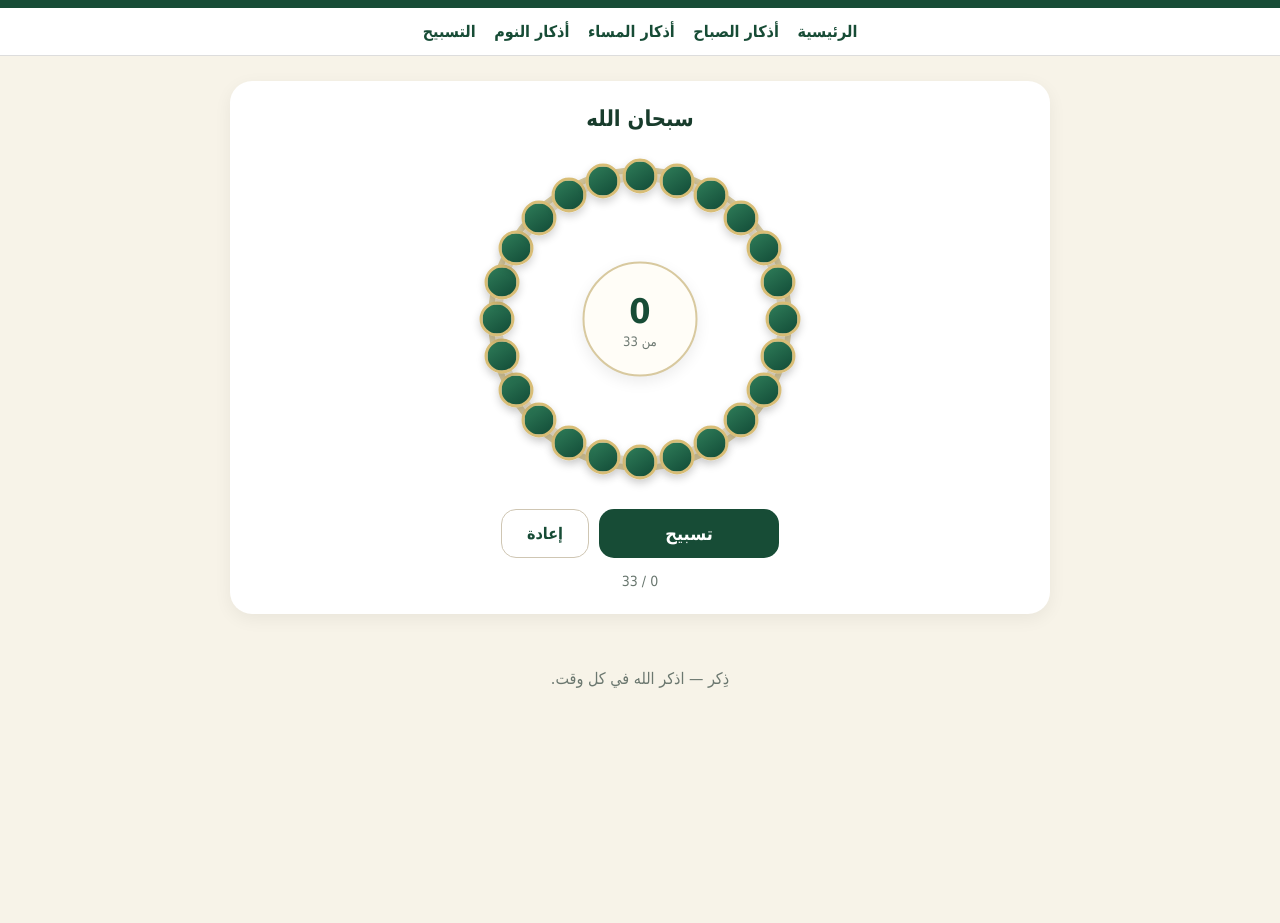
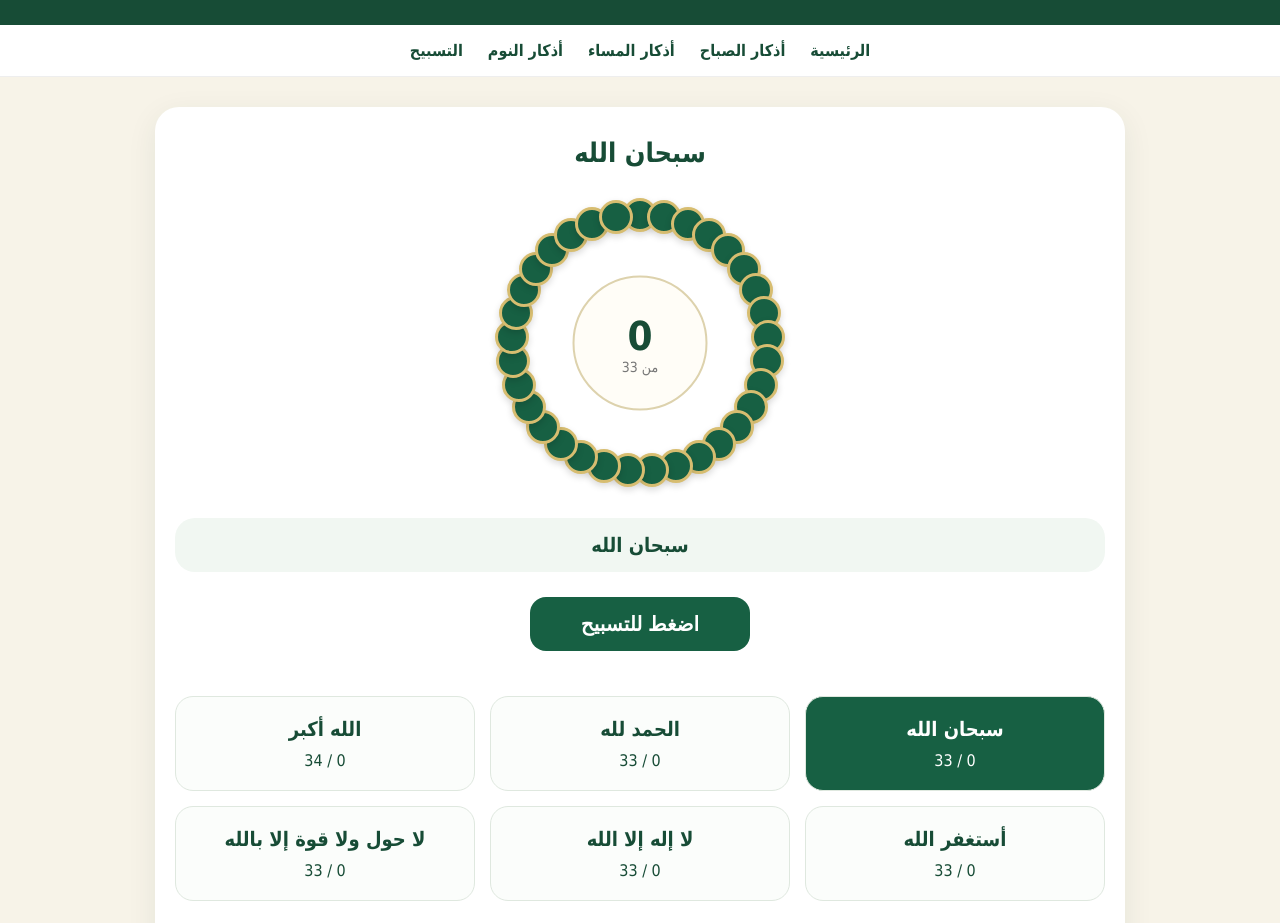
Before and after one commit to zekr-app/zekr, a plain HTML site: page tasbih.html in a window 1280 px wide. Shown: the part 96-1019 px from the top of the page. Before the commit the page ends 814 px from the top, so only its background shows below. Drawn offline with Linux system fonts and the light colour scheme.

Commit message:
Refactor tasbih.html for improved layout and styles

```diff
--- a/tasbih.html
+++ b/tasbih.html
@@ -3,6 +3,7 @@
 <head>
 <meta charset="UTF-8">
 <meta name="viewport" content="width=device-width, initial-scale=1.0">
+
 <title>التسبيح | ذِكر</title>
 
 <style>
@@ -14,232 +15,227 @@ body {
   margin: 0;
   font-family: Tahoma, Arial, sans-serif;
   background: #f7f3e8;
-  color: #183c2c;
+  color: #174c36;
 }
 
+/* الهيدر */
 header {
   background: #174c36;
   color: white;
   text-align: center;
-  padding: 22px 15px;
+  padding: 28px 15px;
 }
 
 header h1 {
-  margin: 0 0 8px;
-  font-size: 28px;
+  margin: 0;
+  font-size: 32px;
 }
 
 header p {
-  margin: 0;
-  color: #dcebe2;
+  margin: 8px 0 0;
+  font-size: 16px;
+  opacity: .9;
 }
 
+/* القائمة */
 nav {
   background: white;
-  border-bottom: 1px solid #ddd;
-  padding: 10px;
+  display: flex;
+  justify-content: center;
+  gap: 25px;
+  flex-wrap: wrap;
+  padding: 16px 10px;
+  border-bottom: 1px solid #eee;
+}
+
+nav a {
+  color: #174c36;
+  text-decoration: none;
+  font-weight: bold;
+  font-size: 16px;
+}
+
+/* المحتوى */
+.container {
+  max-width: 1000px;
+  margin: 30px auto;
+  padding: 0 15px;
+}
+
+/* بطاقة المسبحة */
+.tasbih-box {
+  background: white;
+  border-radius: 24px;
+  padding: 30px 20px;
+  box-shadow: 0 8px 30px rgba(30,70,50,.08);
   text-align: center;
 }
 
-nav a {
-  display: inline-block;
-  color: #174c36;
-  text-decoration: none;
-  margin: 4px 7px;
+.tasbih-title {
+  font-size: 27px;
   font-weight: bold;
-}
-
-.container {
-  max-width: 850px;
-  margin: 25px auto;
-  padding: 0 15px;
-}
-
-.card {
-  background: white;
-  border-radius: 22px;
-  padding: 25px 15px;
-  box-shadow: 0 5px 18px rgba(0,0,0,.06);
-  text-align: center;
-}
-
-/* اسم الذكر */
-.zikr-name {
-  font-size: 22px;
-  font-weight: bold;
-  margin-bottom: 18px;
+  margin-bottom: 25px;
 }
 
 /* المسبحة */
-.tasbih {
+.beads {
+  width: 300px;
+  height: 300px;
+  margin: 0 auto 25px;
+  border-radius: 50%;
   position: relative;
-  width: min(340px, 85vw);
-  aspect-ratio: 1;
-  margin: 0 auto 20px;
-  cursor: pointer;
-  user-select: none;
 }
 
-.ring {
+/* الحبات */
+.bead {
   position: absolute;
-  inset: 18px;
-  border: 6px solid #d7c99d;
+  width: 34px;
+  height: 34px;
+  background: #176043;
+  border: 3px solid #d7bd70;
   border-radius: 50%;
-  box-shadow:
-    inset 0 0 0 8px #eee5cf,
-    0 4px 12px rgba(0,0,0,.08);
+  box-shadow: 0 3px 7px rgba(0,0,0,.15);
 }
 
-/* الخرز */
-.bead {
+/* العداد */
+.center-counter {
   position: absolute;
-  width: 35px;
-  height: 35px;
+  width: 135px;
+  height: 135px;
+  top: 50%;
+  left: 50%;
+  transform: translate(-50%, -50%);
   border-radius: 50%;
-
-  background: linear-gradient(
-    145deg,
-    #2f7d59,
-    #124b37
-  );
-
-  border: 3px solid #d8bd76;
-
-  box-shadow:
-    0 4px 8px rgba(0,0,0,.18);
-
-  transform: translate(-50%, -50%);
-
-  transition:
-    transform .2s ease,
-    filter .2s ease;
+  background: #fffdf7;
+  border: 2px solid #ddd2ad;
+  display: flex;
+  flex-direction: column;
+  justify-content: center;
+  align-items: center;
 }
 
-.bead.active {
-  transform:
-    translate(-50%, -50%)
-    scale(1.25);
-
-  filter: brightness(1.3);
-}
-
-/* المنتصف */
-.center {
-  position: absolute;
-  left: 50%;
-  top: 50%;
-
-  transform: translate(-50%, -50%);
-
-  width: 115px;
-  height: 115px;
-
-  border-radius: 50%;
-
-  background: #fffdf7;
-
-  border: 2px solid #d8c99f;
-
-  display: flex;
-  align-items: center;
-  justify-content: center;
-
-  box-shadow: 0 5px 15px rgba(0,0,0,.08);
-}
-
-.number {
-  font-size: 34px;
+.center-counter .number {
+  font-size: 40px;
   font-weight: bold;
   color: #174c36;
 }
 
-.total {
-  font-size: 13px;
-  color: #6d7972;
-  margin-top: 3px;
+.center-counter .small {
+  font-size: 14px;
+  color: #777;
 }
 
-/* الأزرار */
-.buttons {
-  display: flex;
-  justify-content: center;
-  gap: 10px;
-  flex-wrap: wrap;
+/* زر العد */
+.count-button {
+  border: 0;
+  background: #176043;
+  color: white;
+  border-radius: 16px;
+  padding: 15px 35px;
+  font-size: 20px;
+  font-weight: bold;
+  cursor: pointer;
+  margin-bottom: 25px;
+  min-width: 220px;
 }
 
-.tasbih-btn {
-  border: 0;
-  border-radius: 15px;
-
-  background: #174c36;
-  color: white;
-
-  padding: 14px 40px;
-
-  font-family: inherit;
-  font-size: 18px;
-  font-weight: bold;
-
-  cursor: pointer;
-
-  min-width: 180px;
+.count-button:active {
+  transform: scale(.97);
 }
 
-.tasbih-btn:active {
-  transform: scale(.96);
+.count-button.done {
+  background: #287a58;
 }
 
-.reset-btn {
-  border: 1px solid #cfc6b3;
-  border-radius: 15px;
+/* عبارة الذكر */
+.phrase {
+  background: #f1f7f2;
+  border-radius: 20px;
+  padding: 15px;
+  font-size: 20px;
+  font-weight: bold;
+  margin-bottom: 25px;
+}
 
+/* أزرار الأذكار */
+.dhikr-list {
+  display: grid;
+  grid-template-columns: repeat(3, 1fr);
+  gap: 15px;
+  margin-top: 20px;
+}
+
+.dhikr-card {
+  border: 1px solid #dfe8df;
+  border-radius: 18px;
+  padding: 20px 12px;
+  background: #fbfdfb;
+  cursor: pointer;
+  transition: .2s;
+}
+
+.dhikr-card:hover {
+  transform: translateY(-3px);
+}
+
+.dhikr-card.active {
+  background: #176043;
+  color: white;
+}
+
+.dhikr-name {
+  font-size: 20px;
+  font-weight: bold;
+  margin-bottom: 10px;
+}
+
+.dhikr-count {
+  font-size: 16px;
+}
+
+/* زر إعادة */
+.reset {
+  margin-top: 25px;
   background: white;
   color: #174c36;
-
-  padding: 13px 25px;
-
-  font-family: inherit;
-  font-size: 16px;
-  font-weight: bold;
-
+  border: 1px solid #cfc7ad;
+  border-radius: 13px;
+  padding: 12px 25px;
+  font-size: 17px;
   cursor: pointer;
 }
 
-.status {
-  margin-top: 15px;
-  color: #68766e;
-  font-size: 14px;
+/* الموبايل */
+@media(max-width:700px) {
+
+  header h1 {
+    font-size: 26px;
   }
 
-.done {
-  color: #247b43;
-  font-weight: bold;
-}
-
-footer {
-  text-align: center;
-  padding: 30px;
-  color: #6b776f;
-}
-
-@media (max-width: 600px) {
-
-  header h1 {
-    font-size: 24px;
+  nav {
+    gap: 14px;
   }
 
   nav a {
     font-size: 14px;
   }
 
-  .bead {
-    width: 31px;
-    height: 31px;
+  .beads {
+    width: 270px;
+    height: 270px;
   }
 
-  .center {
-    width: 105px;
-    height: 105px;
+  .bead {
+    width: 30px;
+    height: 30px;
+  }
+
+  .dhikr-list {
+    grid-template-columns: 1fr;
+  }
+
+  .tasbih-title {
+    font-size: 23px;
   }
 }
 </style>
@@ -249,7 +245,7 @@ footer {
 
 <header>
   <h1>التسبيح</h1>
-  <p>ذِكر — اذكر الله في كل وقت.</p>
+  <p>سبّح واذكر الله</p>
 </header>
 
 <nav>
@@ -262,124 +258,162 @@ footer {
 
 <main class="container">
 
-  <section class="card">
+<div class="tasbih-box">
 
-    <div class="zikr-name">
+  <div class="tasbih-title" id="title">
     سبحان الله
   </div>
 
-    <div class="tasbih" id="tasbih">
+  <div class="beads" id="beads">
 
-      <div class="ring"></div>
-
-      <div class="center">
-        <div>
-          <div class="number" id="number">0</div>
-          <div class="total">من 33</div>
-        </div>
+    <div class="center-counter">
+      <div class="number" id="counter">0</div>
+      <div class="small" id="targetText">من 33</div>
     </div>
 
   </div>
 
-    <div class="buttons">
+  <div class="phrase" id="phrase">
+    سبحان الله
+  </div>
 
-      <button
-        class="tasbih-btn"
-        id="tasbihButton"
-        type="button">
-        تسبيح
+  <button class="count-button" id="countButton" onclick="countDhikr()">
+    اضغط للتسبيح
   </button>
 
-      <button
-        class="reset-btn"
-        id="resetButton"
-        type="button">
-        إعادة
+  <div class="dhikr-list">
+
+    <div class="dhikr-card active" onclick="selectDhikr(0)">
+      <div class="dhikr-name">سبحان الله</div>
+      <div class="dhikr-count" id="count0">0 / 33</div>
+    </div>
+
+    <div class="dhikr-card" onclick="selectDhikr(1)">
+      <div class="dhikr-name">الحمد لله</div>
+      <div class="dhikr-count" id="count1">0 / 33</div>
+    </div>
+
+    <div class="dhikr-card" onclick="selectDhikr(2)">
+      <div class="dhikr-name">الله أكبر</div>
+      <div class="dhikr-count" id="count2">0 / 34</div>
+    </div>
+
+    <div class="dhikr-card" onclick="selectDhikr(3)">
+      <div class="dhikr-name">أستغفر الله</div>
+      <div class="dhikr-count" id="count3">0 / 33</div>
+    </div>
+
+    <div class="dhikr-card" onclick="selectDhikr(4)">
+      <div class="dhikr-name">لا إله إلا الله</div>
+      <div class="dhikr-count" id="count4">0 / 33</div>
+    </div>
+
+    <div class="dhikr-card" onclick="selectDhikr(5)">
+      <div class="dhikr-name">لا حول ولا قوة إلا بالله</div>
+      <div class="dhikr-count" id="count5">0 / 33</div>
+    </div>
+
+  </div>
+
+  <button class="reset" onclick="resetAll()">
+    ↻ إعادة العدادات
   </button>
 
 </div>
 
-    <div
-      class="status"
-      id="status"
-      aria-live="polite">
-      0 / 33
-    </div>
-
-  </section>
-
 </main>
-
-<footer>
-  ذِكر — اذكر الله في كل وقت.
-</footer>
 
 <script>
 
-const tasbih = document.getElementById("tasbih");
-const button = document.getElementById("tasbihButton");
-const resetButton = document.getElementById("resetButton");
+/* الأذكار */
+const dhikr = [
+  {
+    name: "سبحان الله",
+    target: 33
+  },
+  {
+    name: "الحمد لله",
+    target: 33
+  },
+  {
+    name: "الله أكبر",
+    target: 34
+  },
+  {
+    name: "أستغفر الله",
+    target: 33
+  },
+  {
+    name: "لا إله إلا الله",
+    target: 33
+  },
+  {
+    name: "لا حول ولا قوة إلا بالله",
+    target: 33
+  }
+];
 
-const number = document.getElementById("number");
-const status = document.getElementById("status");
+/* العدادات */
+let counts = [0, 0, 0, 0, 0, 0];
 
-let count = 0;
+let current = 0;
+
+/* إنشاء 33 حبة */
+function createBeads() {
+
+  const container = document.getElementById("beads");
+
+  const oldBeads = container.querySelectorAll(".bead");
+
+  oldBeads.forEach(bead => bead.remove());
+
   const total = 33;
 
-/* إنشاء الخرز */
+  const radius = 128;
 
-const beadsCount = 24;
-
-for (let i = 0; i < beadsCount; i++) {
+  for(let i = 0; i < total; i++) {
 
     const bead = document.createElement("div");
 
     bead.className = "bead";
 
-  const angle =
-    (i / beadsCount) *
-    Math.PI *
-    2 -
-    Math.PI / 2;
+    const angle = (i / total) * Math.PI * 2 - Math.PI / 2;
 
     const x =
-    50 +
-    42 *
-    Math.cos(angle);
+      150 +
+      Math.cos(angle) * radius -
+      17;
 
     const y =
-    50 +
-    42 *
-    Math.sin(angle);
+      150 +
+      Math.sin(angle) * radius -
+      17;
 
-  bead.style.left = x + "%";
-  bead.style.top = y + "%";
+    bead.style.left = x + "px";
+    bead.style.top = y + "px";
 
-  tasbih.appendChild(bead);
+    container.appendChild(bead);
   }
 
-const beads =
-  document.querySelectorAll(".bead");
+}
 
-
-/* صوت النقرة */
+/* صوت خفيف */
+let audioContext;
 
 function clickSound() {
 
   try {
 
-    const AudioContext =
-      window.AudioContext ||
-      window.webkitAudioContext;
-
-    const audio =
-      new AudioContext();
+    audioContext =
+      audioContext ||
+      new (window.AudioContext ||
+      window.webkitAudioContext)();
 
     const oscillator =
-      audio.createOscillator();
+      audioContext.createOscillator();
 
     const gain =
-      audio.createGain();
+      audioContext.createGain();
 
     oscillator.frequency.value = 520;
 
@@ -387,71 +421,44 @@ function clickSound() {
 
     oscillator.connect(gain);
 
-    gain.connect(audio.destination);
+    gain.connect(audioContext.destination);
 
     oscillator.start();
 
     oscillator.stop(
-      audio.currentTime + 0.045
+      audioContext.currentTime + 0.05
     );
 
-  } catch (error) {}
+  } catch(e) {}
 
 }
 
+/* اختيار ذكر */
+function selectDhikr(index) {
 
-/* تحديث الشكل */
+  current = index;
 
-function update() {
+  document.getElementById("title").textContent =
+    dhikr[index].name;
 
-  number.textContent = count;
+  document.getElementById("phrase").textContent =
+    dhikr[index].name;
 
-  status.textContent =
-    count + " / " + total;
+  document.getElementById("targetText").textContent =
+    "من " + dhikr[index].target;
 
-  beads.forEach((bead, index) => {
-
-    bead.classList.remove("active");
-
-    if (
-      count > 0 &&
-      index === ((count - 1) % beadsCount)
-    ) {
-
-      bead.classList.add("active");
+  update();
 
 }
 
-  });
+/* العد */
+function countDhikr() {
 
-  if (count >= total) {
-
-    status.textContent = "تم التسبيح ✓";
-
-    status.classList.add("done");
-
-    button.textContent = "تم ✓";
-
-  } else {
-
-    status.classList.remove("done");
-
-    button.textContent = "تسبيح";
-
-  }
-
-}
-
-
-/* التسبيح */
-
-function doTasbih() {
-
-  if (count >= total) {
+  if(counts[current] >= dhikr[current].target) {
     return;
   }
 
-  count++;
+  counts[current]++;
 
   clickSound();
 
@@ -459,38 +466,95 @@ function doTasbih() {
 
 }
 
+/* تحديث الصفحة */
+function update() {
 
-/* الضغط على الزر */
+  const number =
+    document.getElementById("counter");
 
-button.addEventListener(
-  "click",
-  doTasbih
+  number.textContent =
+    counts[current];
+
+  document.getElementById("targetText").textContent =
+    "من " + dhikr[current].target;
+
+  const button =
+    document.getElementById("countButton");
+
+  if(
+    counts[current] >=
+    dhikr[current].target
+  ) {
+
+    button.textContent =
+      "✓ اكتمل";
+
+    button.classList.add("done");
+
+  } else {
+
+    button.textContent =
+      "اضغط للتسبيح";
+
+    button.classList.remove("done");
+
+  }
+
+  /* تحديث الكروت */
+  for(let i = 0; i < dhikr.length; i++) {
+
+    document.getElementById("count" + i).textContent =
+      counts[i] + " / " + dhikr[i].target;
+
+  }
+
+  /* تحديد الكارت الحالي */
+  const cards =
+    document.querySelectorAll(".dhikr-card");
+
+  cards.forEach((card, i) => {
+
+    card.classList.toggle(
+      "active",
+      i === current
     );
 
+  });
 
-/* الضغط على المسبحة نفسها */
+  /* تحديث الحبات */
+  const beads =
+    document.querySelectorAll(".bead");
 
-tasbih.addEventListener(
-  "click",
-  doTasbih
-);
+  beads.forEach((bead, i) => {
 
+    if(i < counts[current]) {
+
+      bead.style.background =
+        "#d7bd70";
+
+    } else {
+
+      bead.style.background =
+        "#176043";
+
+    }
+
+  });
+
+}
 
 /* إعادة */
+function resetAll() {
 
-resetButton.addEventListener(
-  "click",
-  function() {
-
-    count = 0;
+  counts =
+    [0, 0, 0, 0, 0, 0];
 
   update();
 
 }
-);
 
-
-/* تشغيل أولي */
+/* تشغيل */
+createBeads();
 
 update();
 
```
Lines whose indentation alone changed are shown as unchanged.
